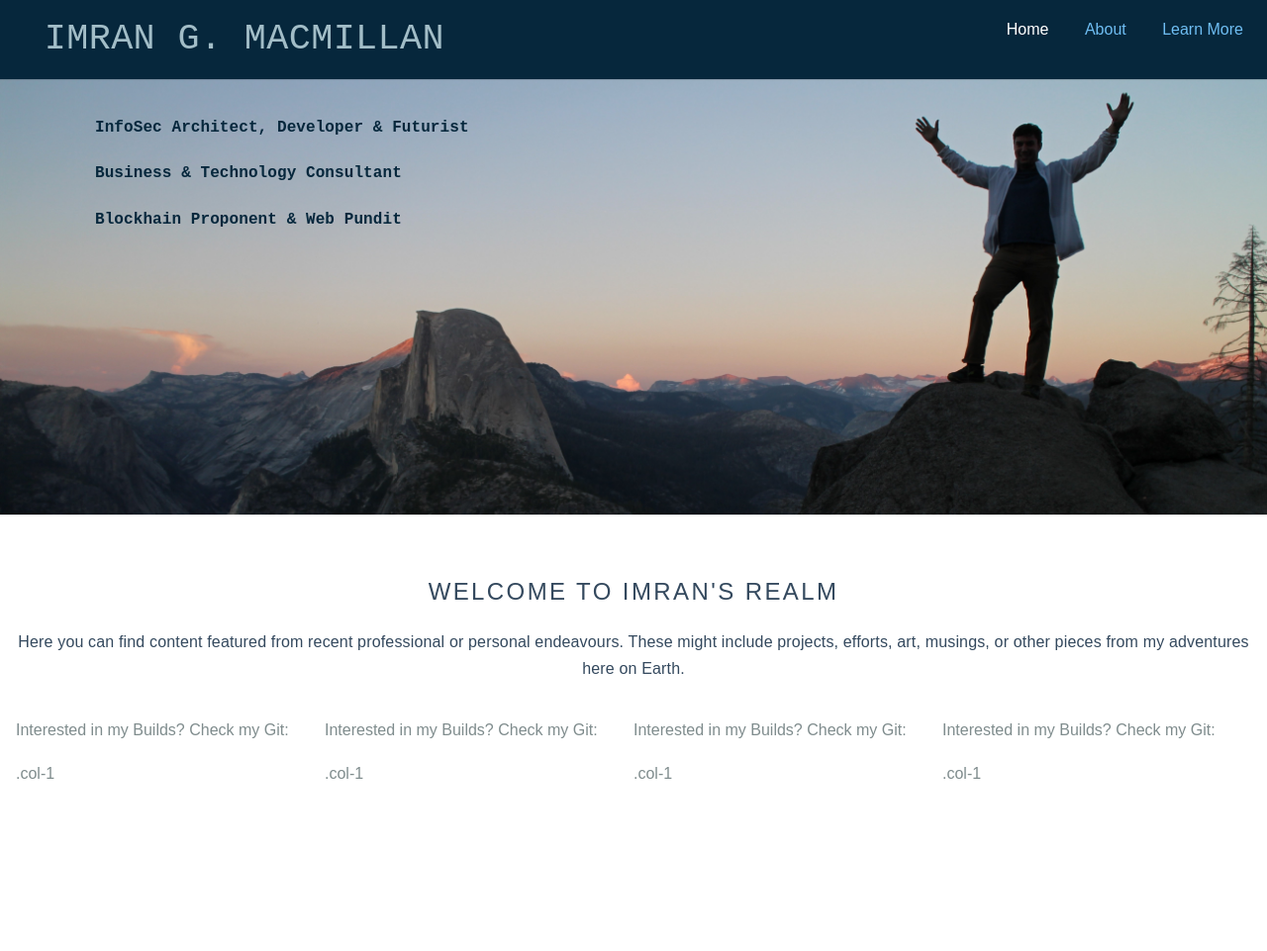
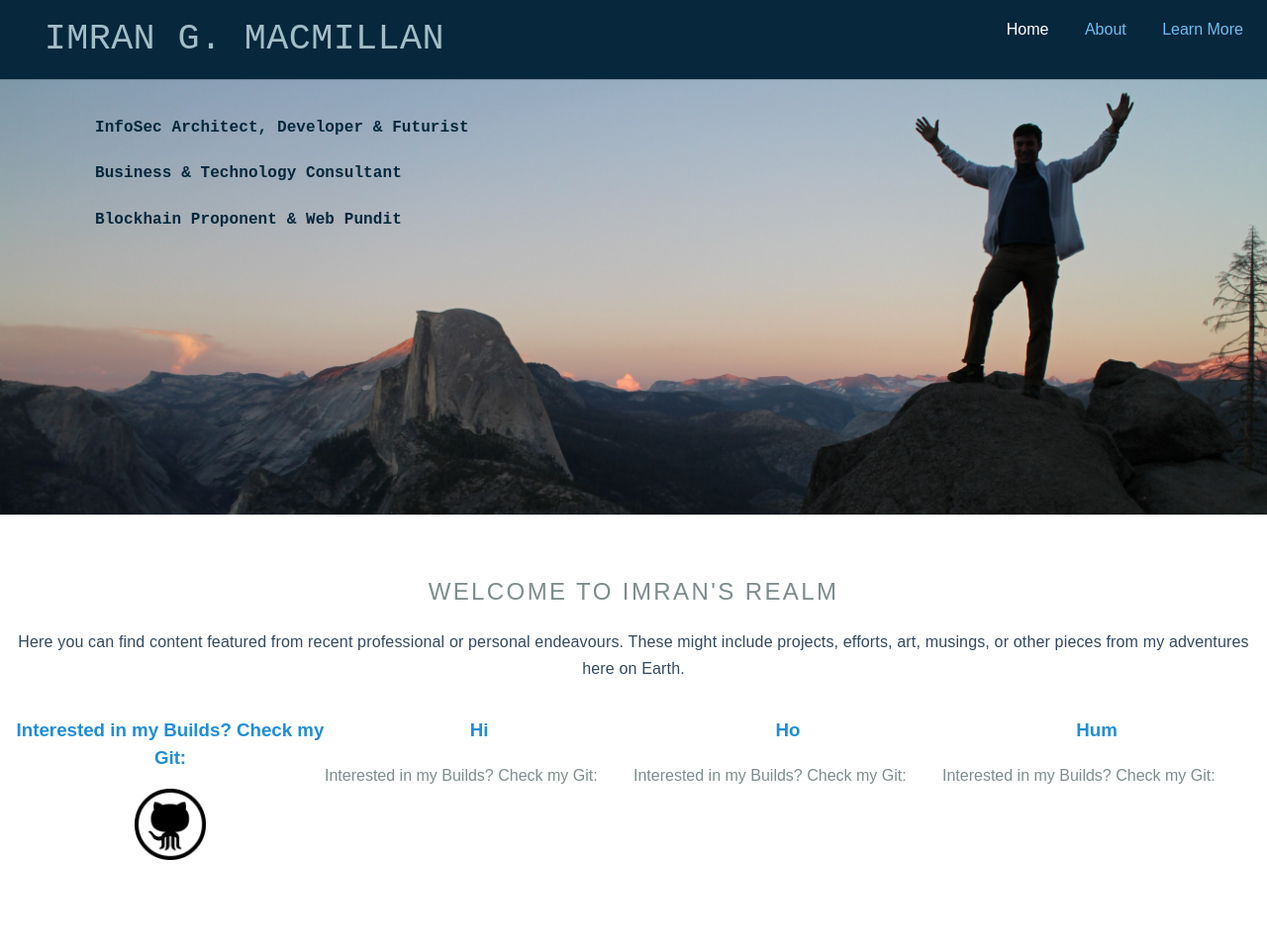
Before and after one commit to immacmillan/imranmac-py, a Flask app: page / in a window 1280 px wide. Shown: the whole page at 99% size. Before the commit the page ends 787 px from the top, so only its background shows below. Run offline with Flask 2, Linux system fonts and the light colour scheme; some libraries are stand-ins or nearby versions.

Commit message:
minor updates added git

```diff
--- a/static/css/template.css
+++ b/static/css/template.css
@@ -16,7 +16,9 @@ body {
 
 h1,
 h2,
-h3,
+h3 {
+    text-align: center;
+}
 h4,
 h5,
 h6,
@@ -240,6 +242,13 @@ a.pure-button-primary {
     letter-spacing: 0.01em;
     margin: 1em 0 1em;
 }
+.content .pure-g .box1p {
+    background-image: url('images/github-icon-logo.jpg'); /*github-icon-logo-transparent.png*/
+    background-repeat: no-repeat;
+    background-position: top center;
+    background-size: 23%;
+    height: 100px;
+}
 
 /* This is a modifier class used when the content-head is inside a ribbon */
 .content-head-ribbon {
--- a/templates/home.html
+++ b/templates/home.html
@@ -23,24 +23,22 @@
             <h4 class="content-head-2 is-center">Here you can find content featured from recent professional or personal endeavours. These might include projects, efforts, art, musings, or other pieces from my adventures here on Earth.</h4>
             <div class="pure-g">
                 <div class="1-box pure-u-1 pure-u-md-1-2 pure-u-lg-1-4">
-                    <h3 class="content-subhead"></h3>
-                    <p>Interested in my Builds? Check my Git:</p>
-                    <div class="col-1">.col-1</div>
+                    <h3 class="content-subhead">Interested in my Builds? Check my Git:</h3>
+                    <a href="https://github.com/immacmillan">
+                        <p class="box1p" href="https://github.com/immacmillan"></p>
+                    </a>
                 </div>
                 <div class="1-box pure-u-1 pure-u-md-1-2 pure-u-lg-1-4">
-                    <h3 class="content-subhead"></h3>
+                    <h3 class="content-subhead">Hi</h3>
                     <p>Interested in my Builds? Check my Git:</p>
-                    <div class="col-1">.col-1</div>
                 </div>
                 <div class="1-box pure-u-1 pure-u-md-1-2 pure-u-lg-1-4">
-                    <h3 class="content-subhead"></h3>
+                    <h3 class="content-subhead">Ho</h3>
                     <p>Interested in my Builds? Check my Git:</p>
-                    <div class="col-1">.col-1</div>
                 </div>
                 <div class="1-box pure-u-1 pure-u-md-1-2 pure-u-lg-1-4">
-                    <h3 class="content-subhead"></h3>
+                    <h3 class="content-subhead">Hum</h3>
                     <p>Interested in my Builds? Check my Git:</p>
-                    <div class="col-1">.col-1</div>
                 </div>
             </div>
         </div>
```
Also changed, not shown: static/css/images/github-icon-logo.jpg (added).
